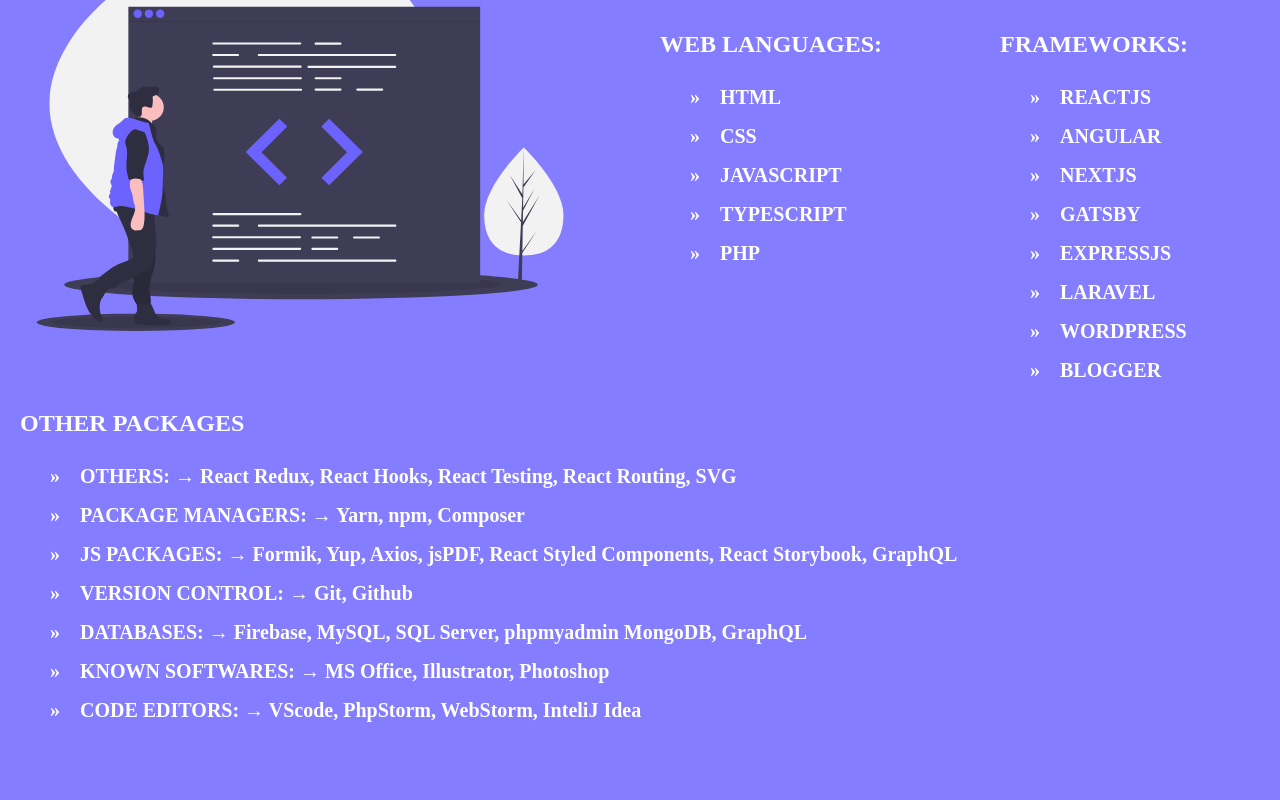
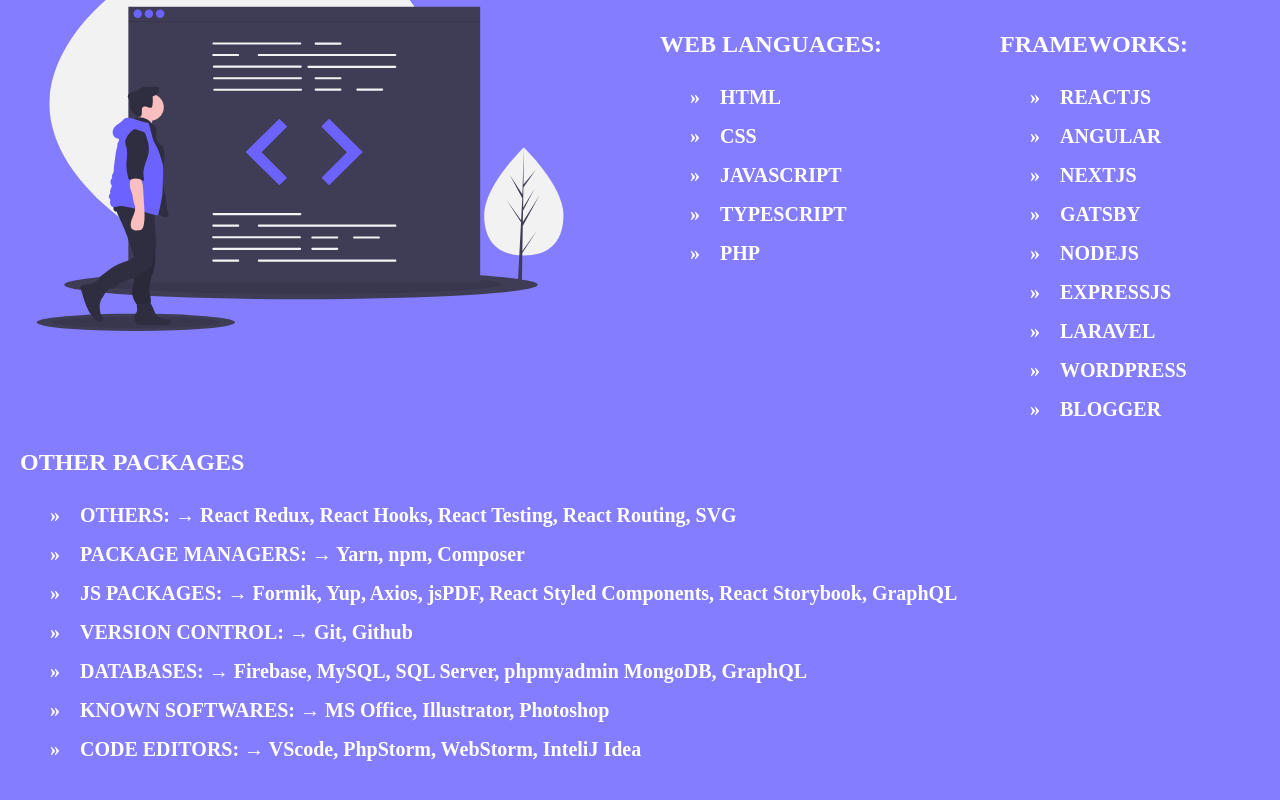
Before and after one commit to vigneshKVM/myportfolio, a Next.js app: page / in a window 1280 px wide. Shown: the part 1055-1855 px from the top of the page. Built offline with nearby package versions, Linux system fonts and the light colour scheme.

Commit message:
Update index.js

```diff
--- a/pages/index.js
+++ b/pages/index.js
@@ -44,7 +44,12 @@ import {
     ContactSocialLinks,
     ContactDetailsContainer,
     ContactDetail,
-    ContactDetailsList, ContactDetailsHeading, Main, NavItemLink, HamburgerIcon, PortfolioImageSite
+    ContactDetailsList,
+    ContactDetailsHeading,
+    Main,
+    NavItemLink,
+    HamburgerIcon,
+    PortfolioImageSite
 } from "../styles/home.style";
 import { VerticalTimeline, VerticalTimelineElement }  from 'react-vertical-timeline-component';
 import 'react-vertical-timeline-component/style.min.css';
@@ -110,6 +115,7 @@ const Home = () => {
                           <ListItem>Angular</ListItem>
                           <ListItem>NextJS</ListItem>
                           <ListItem>Gatsby</ListItem>
+                          <ListItem>NodeJS</ListItem>
                           <ListItem>ExpressJS</ListItem>
                           <ListItem>Laravel</ListItem>
                           <ListItem>Wordpress</ListItem>
```
